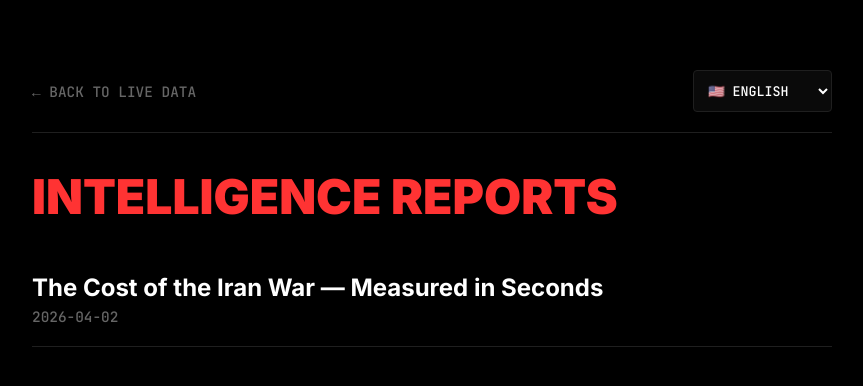
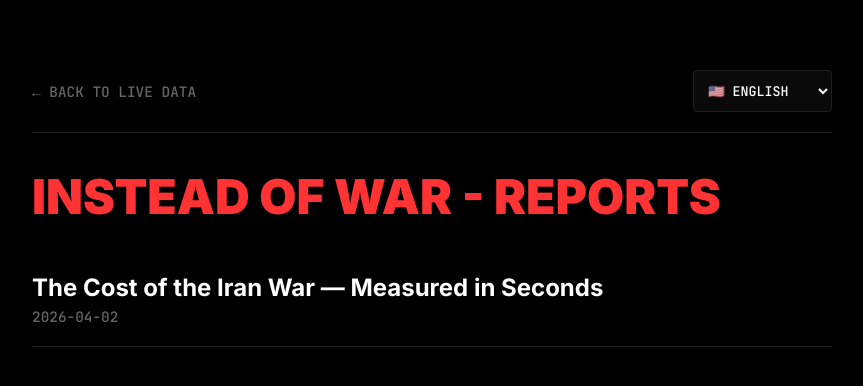
Before and after one commit to davide90-svg/insteadofwar, a Jekyll site: the page built from reports.html, in a window 1280 px wide. Shown: the top 386 px of the page, without its empty margins (208-1071 px from the left). Built offline with Jekyll 4.4.1, drawn with Linux system fonts in a browser that asks for light colours.

Commit message:
reports.html

```diff
--- a/reports.html
+++ b/reports.html
@@ -38,7 +38,7 @@ layout: null
       </select>
     </div>
 
-    <h1>Intelligence Reports</h1>
+    <h1>Instead of War - Reports</h1>
 
     <ul class="post-list" id="postList">
       {% for post in site.posts %}
```
